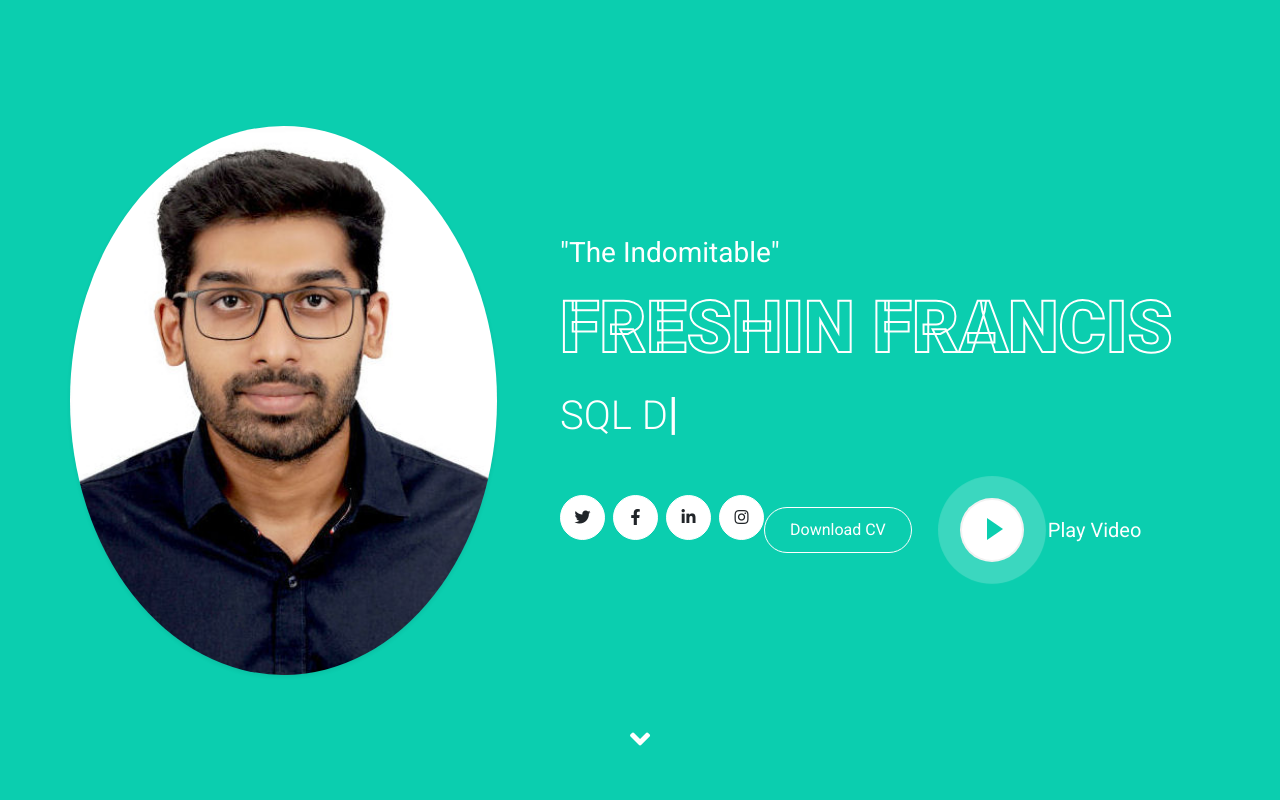
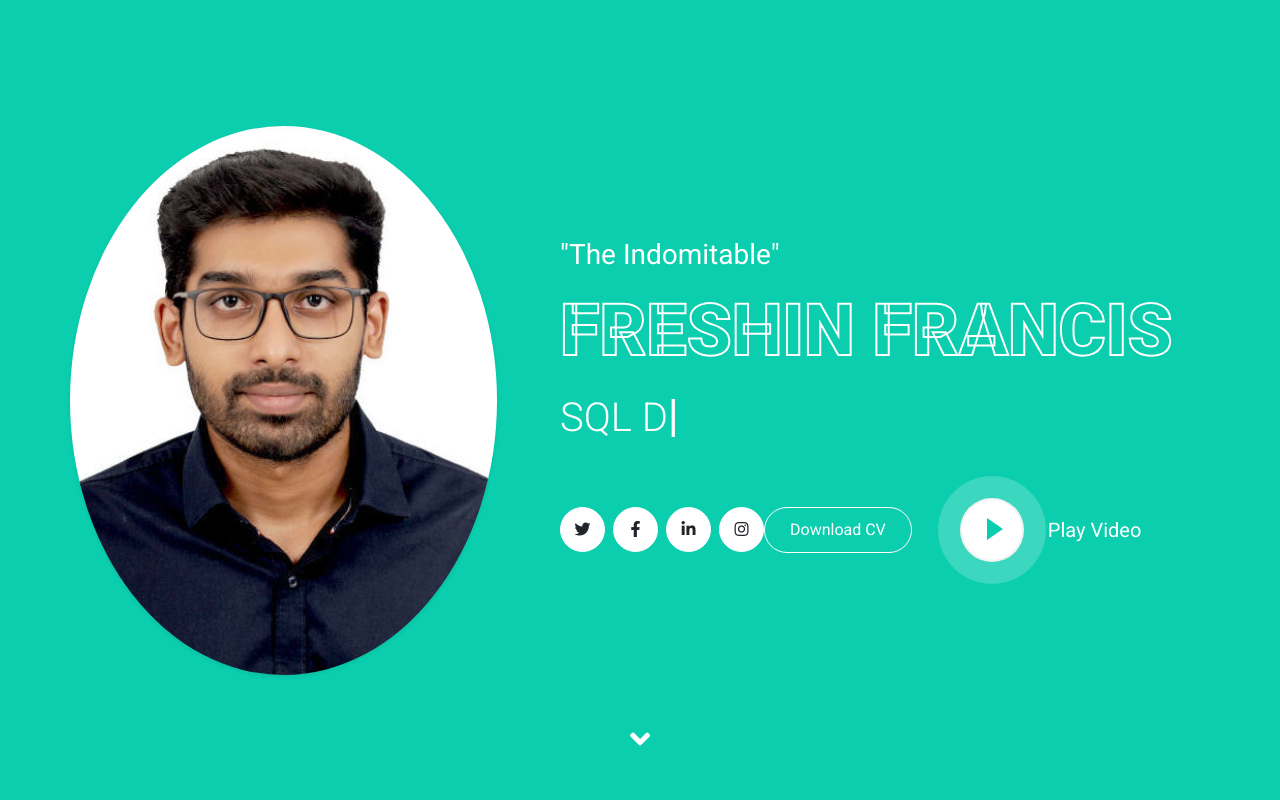
Before and after one commit to freshinfrancis/freshinfrancis, a plain HTML site: page index.html in a window 1280 px wide. Shown: the top 800 px of the page. Drawn offline with nearby package versions, Linux system fonts and the light colour scheme.

Commit message:
Update index.html

```diff
--- a/index.html
+++ b/index.html
@@ -85,12 +85,10 @@
                     <h1 class="typed-text-output d-inline font-weight-lighter text-white"></h1>
                     <div class="typed-text d-none">Python, Java, Data Analytics, SQL DBA, Windows Administrator</div>
                     <div class="d-flex align-items-center justify-content-center justify-content-lg-start pt-5">
-                    <div class="d-flex justify-content-center mb-4">
                         <a class="btn btn-light btn-social mr-2" href="#"><i class="fab fa-twitter"></i></a>
                         <a class="btn btn-light btn-social mr-2" href="#"><i class="fab fa-facebook-f"></i></a>
                         <a class="btn btn-light btn-social mr-2" href="#"><i class="fab fa-linkedin-in"></i></a>
                         <a class="btn btn-light btn-social" href="#"><i class="fab fa-instagram"></i></a>
-                    </div>
                         <a href="" class="btn btn-outline-light mr-5">Download CV</a>
                         <button type="button" class="btn-play" data-toggle="modal"
                             data-src="https://www.youtube.com/embed/DWRcNpR6Kdc" data-target="#videoModal">
```
